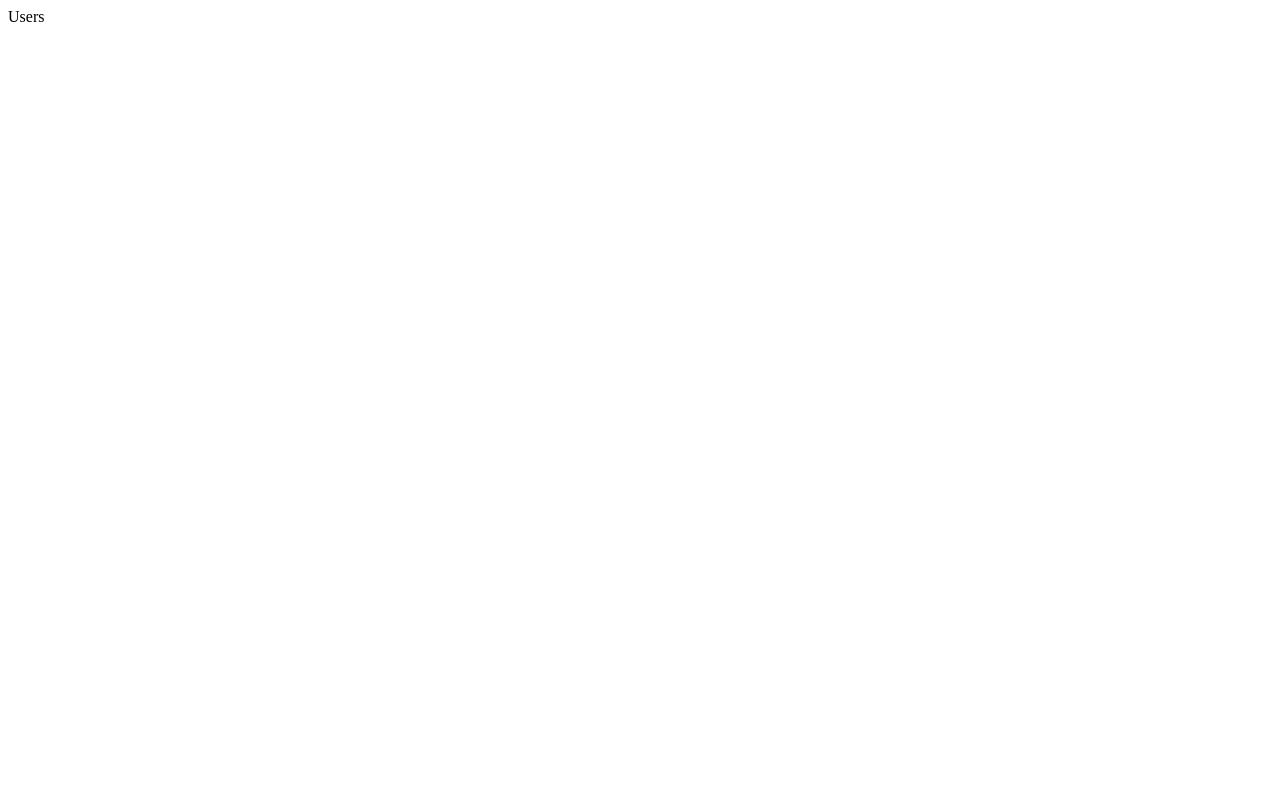
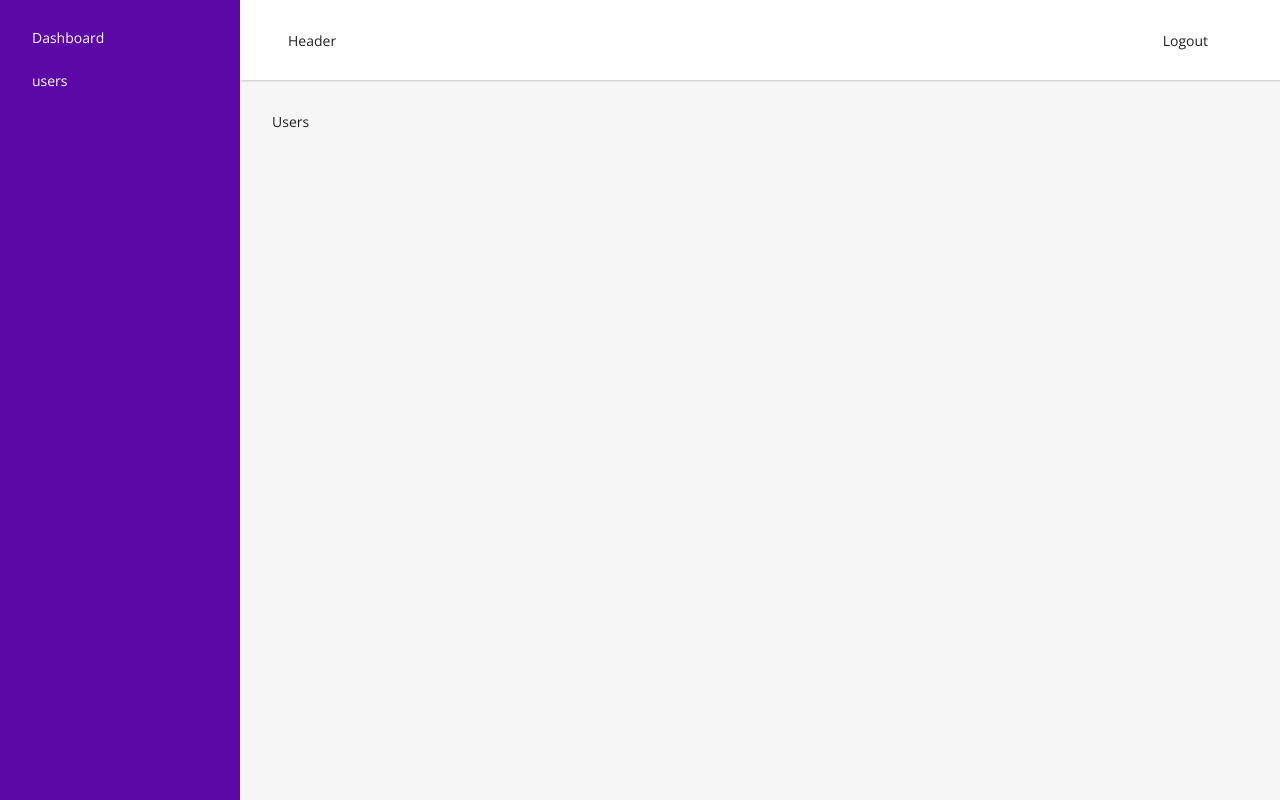
Before and after one commit to mhasanrabbi/laravel-react, a React (Vite) app in the folder react/: page /users in a window 1280 px wide. Built offline with nearby package versions, Linux system fonts and the light colour scheme; sample sign-in values are in the browser's storage.

Commit message:
default layout

```diff
--- a/react/src/components/DefaultLayout.jsx
+++ b/react/src/components/DefaultLayout.jsx
@@ -1,4 +1,4 @@
-import { Navigate, Outlet } from "react-router-dom";
+import { Link, Navigate, Outlet } from "react-router-dom";
 import { useStateContext } from "../contexts/ContextProvider.jsx";
 
 export default function DefaultLayout() {
@@ -8,9 +8,30 @@
         return <Navigate to="/login" />;
     }
 
+    const onLogout = (e) => {
+        e.preventDefault();
+    };
+
     return (
-        <div>
-            <Outlet />
+        <div id="defaultLayout">
+            <aside>
+                <Link to="/dashboard">Dashboard</Link>
+                <Link to="/users">users</Link>
+            </aside>
+            <div className="content">
+                <header>
+                    <div>Header</div>
+                    <div>
+                        {user.name}
+                        <a href="#" onClick={onLogout} className="btn-logout">
+                            Logout
+                        </a>
+                    </div>
+                </header>
+                <main>
+                    <Outlet />
+                </main>
+            </div>
         </div>
     );
 }
--- a/react/src/index.css
+++ b/react/src/index.css
@@ -0,0 +1,243 @@
+@import url('https://fonts.googleapis.com/css2?family=Open+Sans:ital,wght@0,300;0,400;0,500;0,600;0,700;0,800;1,300;1,400;1,500;1,600;1,700;1,800&display=swap');
+
+* {
+    box-sizing: border-box;
+}
+html, body, #root, #defaultLayout, #guestLayout {
+    min-height: 100vh;
+}
+
+h1, h2, h3, h4, h5, h6, p {
+    margin: 0;
+}
+
+body {
+    font-family: 'Open Sans', sans-serif;
+    margin: 0;
+    padding: 0;
+    font-size: 14px;
+    color: #212121;
+    background-color: #f6f6f6;
+}
+
+input {
+    outline: 0;
+    background: #ffffff;
+    width: 100%;
+    border: 2px solid #e6e6e6;
+    margin: 0 0 15px;
+    padding: 15px;
+    box-sizing: border-box;
+    font-size: 14px;
+    transition: all 0.3s;
+}
+
+input:focus {
+    border-color: #5b08a7;
+}
+
+.btn,
+.btn-add,
+.btn-edit,
+.btn-delete {
+    font-family: "Roboto", sans-serif;
+    outline: 0;
+    background: #5b08a7;
+    border: 0;
+    text-decoration: none;
+    padding: 15px;
+    color: #FFFFFF;
+    font-size: 16px;
+    -webkit-transition: all 0.3 ease;
+    transition: all 0.3 ease;
+    cursor: pointer;
+}
+
+.btn-block {
+    width: 100%;
+}
+
+.btn-add,
+.btn-edit,
+.btn-delete{
+    padding: 0.5rem 0.75rem;
+    font-size: 14px;
+    border-radius: 4px;
+}
+.btn-add {
+    background-color: #00a762;
+}
+.btn-delete {
+    background-color: #b72424;
+}
+
+.btn-logout {
+    text-decoration: none;
+    padding: 0.75rem 1.5rem;
+    color: #212121;
+    transition: all 0.3s;
+    border-radius: 6px;
+}
+.btn-logout:hover {
+    background-color: rgba(0, 0, 0, 0.1);
+}
+
+.btn:hover,
+.btn:active,
+.btn:focus {
+    background: #5b08a7;
+}
+
+.text-center {
+    text-align: center;
+}
+
+table {
+    width: 100%;
+    border-spacing: 0;
+    border-collapse: collapse;
+}
+
+table > thead > tr > th {
+    text-align: left;
+    padding: 0.5rem 0.5rem;
+    background-color: #efefef;
+}
+
+table > tbody > tr > td {
+    padding: 0.5rem 0.5rem;
+    border-bottom: 1px solid #efefef;
+    white-space: nowrap;
+}
+
+.card {
+    background-color: #FFF;
+    border-radius: 0.5rem;
+    box-shadow: 1px 1px 3px rgba(0, 0, 0, 0.1);
+    padding: 1.25rem 1.5rem;
+    margin-bottom: 1rem;
+    margin-top: 0.5rem;
+}
+
+.alert {
+    padding: 1rem;
+    background-color: #ff4040;
+    color: white;
+    border-radius: 0.5rem;
+    margin-bottom: 1rem;
+}
+
+.notification {
+    position: fixed;
+    right: 1rem;
+    bottom: 1rem;
+    z-index: 100;
+    padding: 1rem 1.5rem;
+    background-color: #00a762;
+    color: white;
+    border-radius: 0.5rem;
+}
+
+/* Login/Signup forms*/
+
+.login-signup-form {
+    height: 100vh;
+    display: flex;
+    justify-content: center;
+    align-items: center;
+}
+
+.login-signup-form .form {
+    width: 360px;
+    position: relative;
+    z-index: 1;
+    background: #FFFFFF;
+    max-width: 360px;
+    padding: 34px;
+    box-shadow: 0 0 2px 0 rgba(0, 0, 0, 0.1);
+}
+
+.login-signup-form .title {
+    font-size: 20px;
+    margin-bottom: 1rem;
+    text-align: center;
+}
+
+.login-signup-form .form .message {
+    margin: 15px 0 0;
+    color: #b3b3b3;
+    font-size: 16px;
+    text-align: center;
+}
+
+.login-signup-form .form .message a {
+    color: #5b08a7;
+    text-decoration: none;
+}
+
+/* Login/Signup form */
+
+
+#defaultLayout {
+    display: flex;
+}
+
+#defaultLayout aside {
+    width: 240px;
+    background-color: #5b08a7;
+    padding: 1rem
+}
+
+#defaultLayout aside > a {
+    display: block;
+    padding: 0.75rem 1rem;
+    border-radius: 6px;
+    color: white;
+    text-decoration: none;
+    transition: all 0.2s;
+}
+
+#defaultLayout aside > a:hover {
+    background-color: rgba(0, 0, 0, 0.2);
+}
+
+#defaultLayout .content {
+    flex: 1;
+}
+
+#defaultLayout header {
+    height: 80px;
+    padding: 2rem 3rem;
+    background-color: white;
+    box-shadow: 1px 1px 2px rgba(0, 0, 0, 0.2);
+    display: flex;
+    justify-content: space-between;
+    align-items: center;
+}
+
+#defaultLayout main {
+    padding: 2rem;
+}
+
+.animated {
+    -webkit-animation-duration: 0.3s;
+    animation-duration: 0.3s;
+    -webkit-animation-fill-mode: both;
+    animation-fill-mode: both;
+}
+
+.fadeInDown {
+    -webkit-animation-name: fadeInDown;
+    animation-name: fadeInDown;
+}
+
+@keyframes fadeInDown {
+    0% {
+        opacity: 0;
+        transform: translateY(-20px);
+    }
+    100% {
+        opacity: 1;
+        transform: translateY(0);
+    }
+}
```
